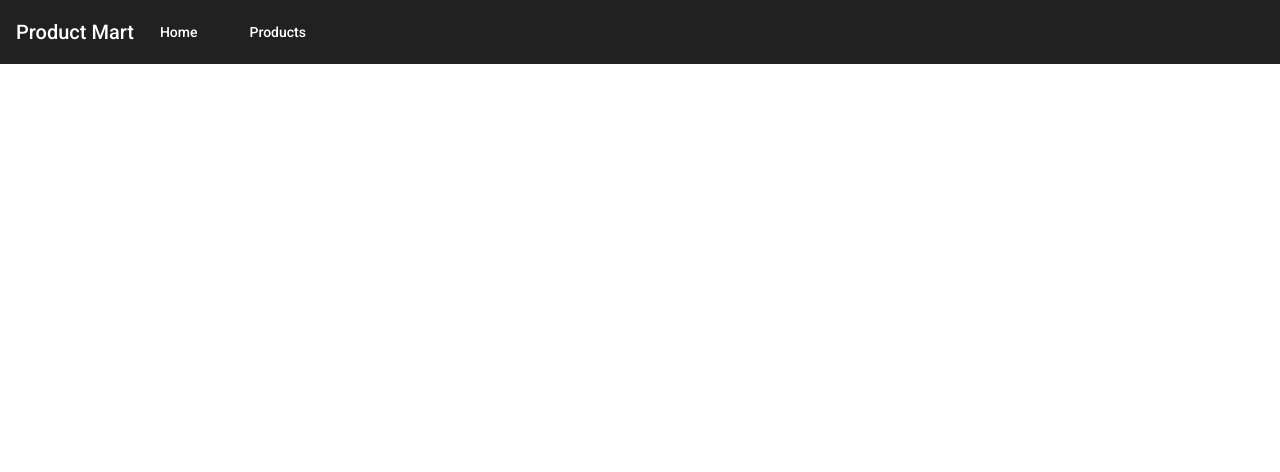
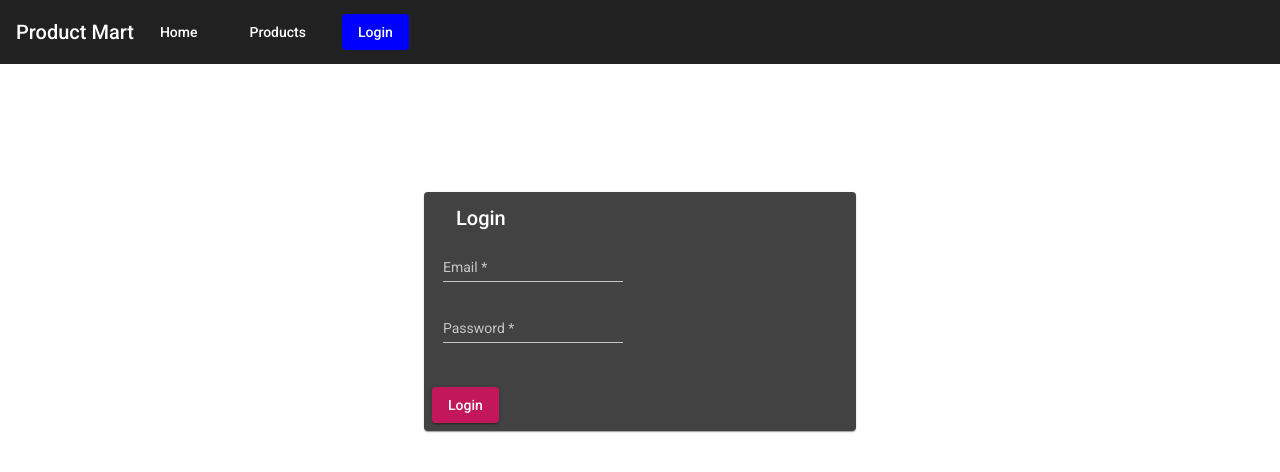
Before and after one commit to MatiasDevop/E-Commerce-Angular-9, an Angular app: page /login in a window 1280 px wide. Before the commit this address led to /. Shown: the top 472 px of the page. Built offline with nearby package versions, Linux system fonts and the light colour scheme.

Commit message:
add login component and authservice

```diff
--- a/src/app/app-routing.module.ts
+++ b/src/app/app-routing.module.ts
@@ -2,6 +2,7 @@ import { NgModule } from '@angular/core';
 
 import { Routes, RouterModule } from '@angular/router';
 import { HomeComponent } from './home/home.component';
+import { LoginComponent } from './login/login.component';
 const routes: Routes = [
         {
           path:'',// this for if this is empty default
@@ -17,6 +18,10 @@ const routes: Routes = [
           path:'products',
           pathMatch: 'full',
           loadChildren:  () => import('./products/products.module').then(m => m.ProductsModule)
+        },
+        {
+          path:'login',
+          component:LoginComponent
         }
   ];
 
--- a/src/app/app.component.html
+++ b/src/app/app.component.html
@@ -5,6 +5,7 @@
       <span>Product Mart</span>
       <a mat-button [routerLink]="['/home']" routerLinkActive="active-link" >Home</a>
       <a mat-button [routerLink]="['/products']" routerLinkActive="active-link"> Products</a>
+      <a mat-button [routerLink]="['/login']" routerLinkActive="active-link">Login</a>
     </mat-toolbar-row>
   </mat-toolbar>
 </header>
--- a/src/app/app.module.ts
+++ b/src/app/app.module.ts
@@ -2,20 +2,26 @@ import { BrowserModule } from '@angular/platform-browser';
 import { NgModule } from '@angular/core';
 
 import { AppComponent } from './app.component';
+import { FormsModule, ReactiveFormsModule } from '@angular/forms';
 import { BrowserAnimationsModule } from '@angular/platform-browser/animations';
+
 import { PmMaterialModule } from './material.module';
 import { AppRoutingModule } from './app-routing.module';
 import { HomeComponent } from './home/home.component';
+import { LoginComponent } from './login/login.component';
+
 
 @NgModule({
   declarations: [
-    AppComponent, HomeComponent
+    AppComponent, HomeComponent, LoginComponent
   ],
   imports: [
     BrowserModule,
     AppRoutingModule,
     BrowserAnimationsModule,
     PmMaterialModule,
+    FormsModule,
+    ReactiveFormsModule
   ],
   providers: [],
   bootstrap: [AppComponent]
--- /dev/null
+++ b/src/app/auth.service.ts
@@ -0,0 +1,16 @@
+import { Injectable } from '@angular/core';
+import { of } from 'rxjs';
+
+@Injectable({
+  providedIn: 'root'
+})
+export class AuthService {
+
+  constructor() { }
+  login(email: string, password: string){
+
+    const loginCredentials = {email, password};
+    console.log('Login creadentials', loginCredentials);
+    return of(loginCredentials);
+  }
+}
--- /dev/null
+++ b/src/app/login/login.component.css
@@ -0,0 +1,4 @@
+.login-card{
+    width: 400px;
+    margin: 10% auto ;
+}
--- /dev/null
+++ b/src/app/login/login.component.html
@@ -0,0 +1,40 @@
+<mat-card class="login-card">
+    <mat-card-header>
+        <mat-card-title>Login</mat-card-title>
+    </mat-card-header>
+    <mat-card-content>
+        <form cellspacing="0">
+            <table cell>
+                <tr>
+                    <td>
+                        <mat-form-field>
+                            <input name="email"
+                            matInput
+                            [(ngModel)]="email"
+                            placeholder="Email"
+                            required />
+                        </mat-form-field>
+                    </td>
+                </tr>
+                <tr>
+                    <td>
+                        <mat-form-field>
+                            <input name="password"
+                            matInput
+                            [(ngModel)]="password"
+                            placeholder="Password"
+                            required
+                            type="password"/>
+                        </mat-form-field>
+                    </td>
+                </tr>
+
+            </table>
+        </form>
+
+    </mat-card-content>
+    <mat-card-actions>
+        <button mat-raised-button color="primary"
+         (click)="login()">Login</button>
+    </mat-card-actions>
+</mat-card>
--- /dev/null
+++ b/src/app/login/login.component.ts
@@ -0,0 +1,27 @@
+import { Component, OnInit } from '@angular/core';
+import { logging } from 'protractor';
+import { Router } from '@angular/router';
+import { AuthService } from '../auth.service';
+
+@Component({
+  selector: 'app-login',
+  templateUrl: './login.component.html',
+  styleUrls: ['./login.component.css']
+})
+export class LoginComponent implements OnInit {
+  email:  string;
+  password: string;
+  constructor(private router: Router, private authService:AuthService) { }
+
+  ngOnInit(): void {
+
+  }
+
+  login(){
+
+    this.authService.login(this.email, this.password)
+    .subscribe(s =>  this.router.navigate(['']) );
+
+  }
+
+}
```
Also changed, not shown: 2 other files (tests, documents, lock files or other folders).
